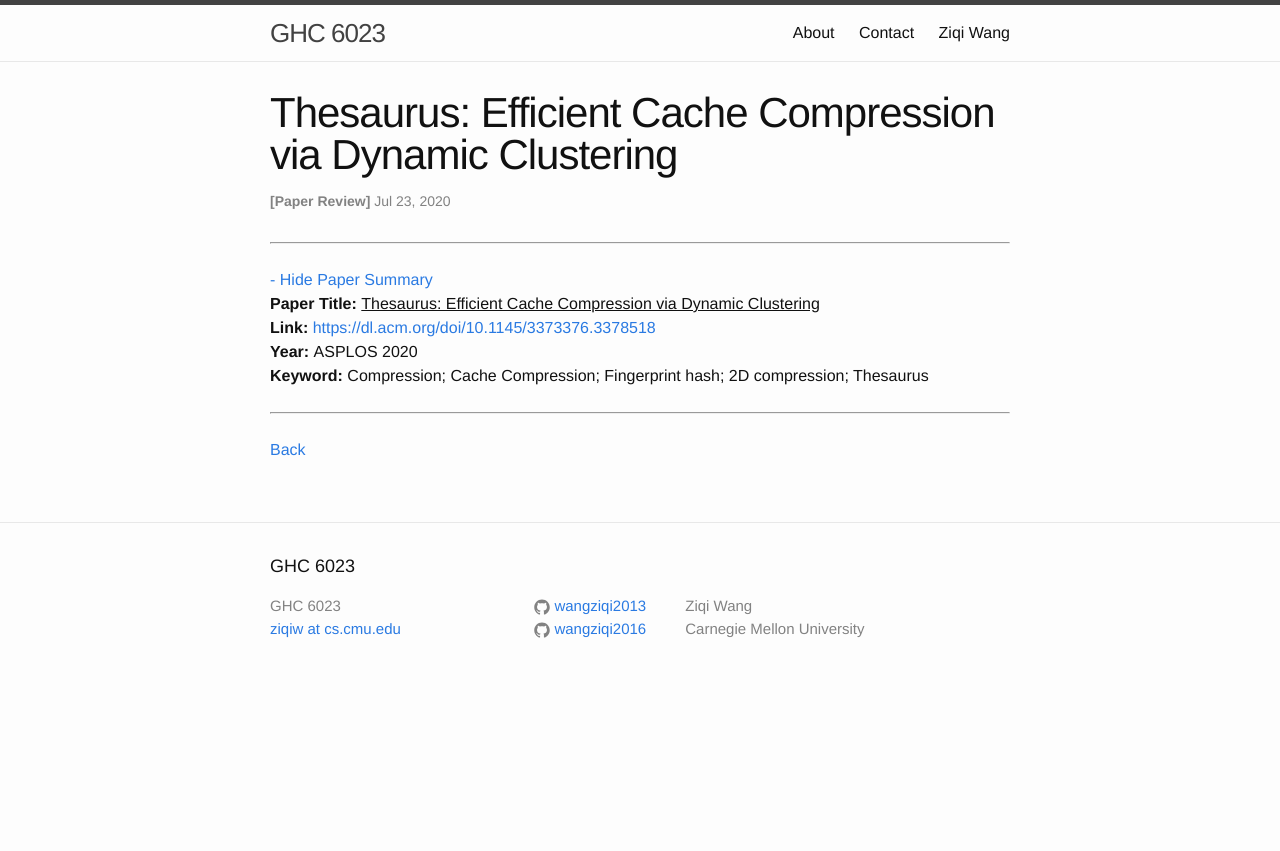
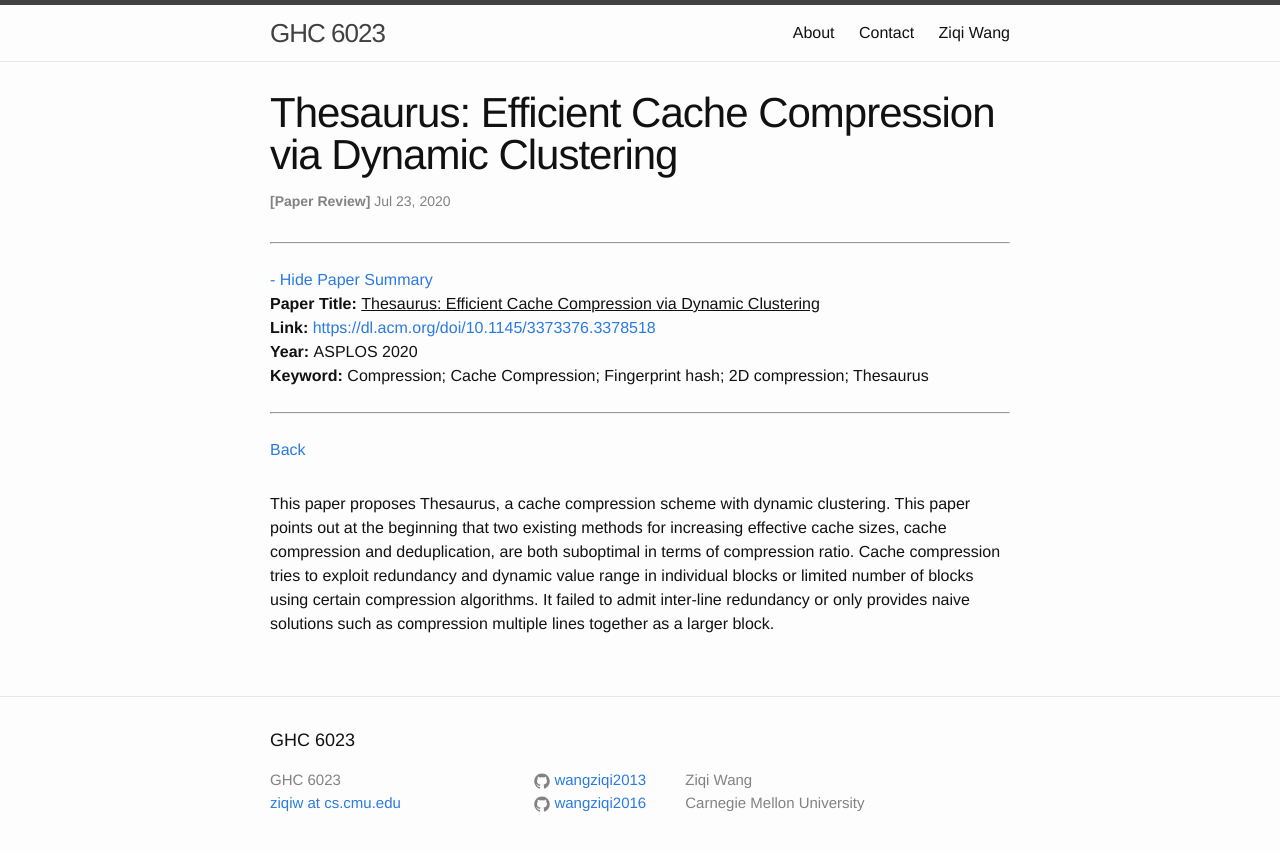
Before and after one commit to wangziqi2013/wangziqi2013.github.io, a Jekyll site: the page built from _posts/2020-07-23-thesaurus.markdown, in a window 1280 px wide. Shown: the top 851 px of the page. Built offline with Jekyll 4.4.1, drawn with Linux system fonts in a browser that asks for light colours.

Commit message:
Adding compression

```diff
--- a/_posts/2020-07-23-thesaurus.markdown
+++ b/_posts/2020-07-23-thesaurus.markdown
@@ -12,3 +12,9 @@ htm_cd:
 htm_cr:
 version_mgmt:
 ---
+
+This paper proposes Thesaurus, a cache compression scheme with dynamic clustering. This paper points out at the beginning
+that two existing methods for increasing effective cache sizes, cache compression and deduplication, are both suboptimal
+in terms of compression ratio. Cache compression tries to exploit redundancy and dynamic value range in individual
+blocks or limited number of blocks using certain compression algorithms. It failed to admit inter-line redundancy or
+only provides naive solutions such as compression multiple lines together as a larger block.
```
